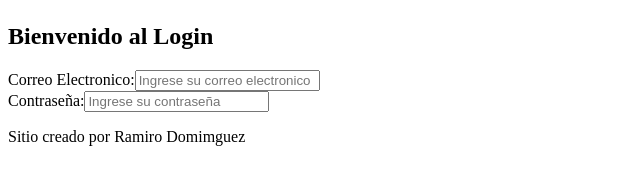
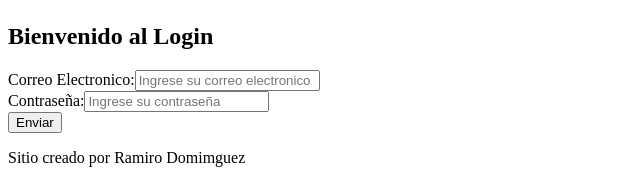
Before and after one commit to Ramiro99-99/proyecto-final, a React (Vite) app: page /Login in a window 1280 px wide. Shown: the part 462-645 px from the top of the page, without its empty margins (0-640 px from the left). Built offline with nearby package versions, Linux system fonts and the light colour scheme.

Commit message:
add:validacion de los form de Login

```diff
--- a/src/router/RouterApp.jsx
+++ b/src/router/RouterApp.jsx
@@ -14,7 +14,7 @@ const RouterApp=()=>{
         <Route path="/Dashboard" element={<Dashboard />} />
         <Route path="/Login" element={<Login />} />
         <Route path="/Register" element={<Register />} />
-        <Route path="/NotFound" element={<NotFound />} />
+        <Route path="*" element={<NotFound />} />
     </Routes>
     </BrowserRouter>
   )
--- a/src/views/Login.jsx
+++ b/src/views/Login.jsx
@@ -1,23 +1,79 @@
 import { Layout } from "../components/Layout"
+import { useState } from "react"
 
 const Login = () => {
+
+const[email,setEmail]=useState("")
+const[password,setPassword]=useState("")
+const[error,setError]=useState("")
+const [succes,setSucces]=useState("")
+
+const handleSubmit = (e) => {
+  e.preventDefault()
+
+  setError("")
+  setSucces("")
+
+    if (!email || !password) {
+      setError("Debe completar ambos campos")
+      return
+    }
+
+      const newUser = {
+        email,
+        password
+      }
+
+
+
+
+      setSucces("Usuario logueado")
+
+  setEmail("")
+  setPassword("")
+
+  }
+
+
+
+    {/*espera al eventp E y el evento trae el valor de lo que se pondra en el input */ }
+    const handleEmail =(e)=>{
+      setEmail(e.target.value)
+    }
+
+    const handlePassword = (e) => {
+      setPassword(e.target.value)
+}
+
+
   return (
     <Layout>
       <h1>Inicia Sesión </h1>
 
       <section>
         <h2>Bienvenido al Login </h2>
-        <form>
+        <form onSubmit={handleSubmit}>
           <div>
             <label>Correo Electronico:</label>
-            <input type="text" placeholder="Ingrese su correo electronico" />
+            <input type="text" placeholder="Ingrese su correo electronico" onChange={handleEmail} value={email}/>
+
           </div>
 
 
           <div>
             <label>Contraseña:</label>
-            <input type="password" placeholder="Ingrese su contraseña" />
+            <input type="password" placeholder="Ingrese su contraseña" onChange={handlePassword   }  value={password}/>
+
           </div>
+
+          <button>Enviar</button>
+
+          {
+            error && <p style={{color:"tomato"}}>{error }</p>
+          }
+          {
+            succes && <p style={{color:"yellowgreen"}}>{ succes}</p>
+          }
         </form>
 
 
--- a/src/views/NotFound.jsx
+++ b/src/views/NotFound.jsx
@@ -1,4 +1,5 @@
 import { Layout } from "../components/Layout"
+import { Link } from "react-router-dom"
 
 const NotFound = () => {
   return (
```
